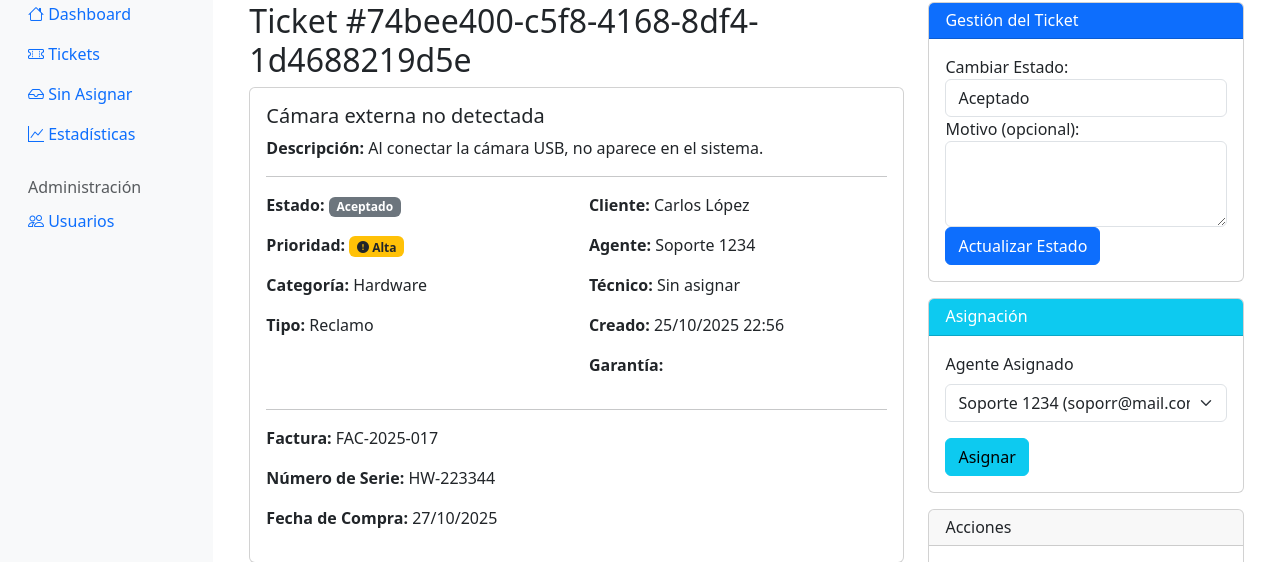
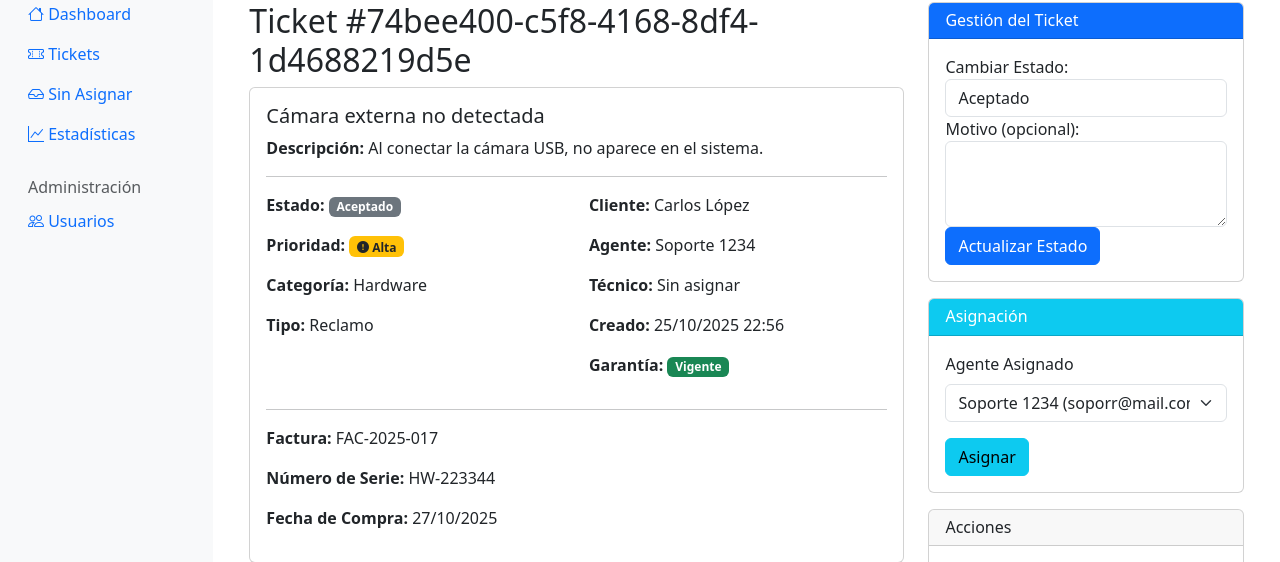
Before and after one commit to MrJose99/Reclamacionapp, a Django app: page /tickets/74bee400-c5f8-4168-8df4-1d4688219d5e/ in a window 1280 px wide. Shown: the part 78-640 px from the top of the page. Run offline with Django 5.2, Linux system fonts and the light colour scheme; the first user in the database is signed in; data comes from the database, SQL or seed files in the repository; some libraries are stand-ins or nearby versions.

Commit message:
fix: se corrgiio badge de garantia

```diff
--- a/templates/tickets/detalle_ticket.html
+++ b/templates/tickets/detalle_ticket.html
@@ -59,9 +59,9 @@
                             <p><strong>Creado:</strong> {{ ticket.created_at|date:"d/m/Y H:i" }}</p>
                             <p><strong>Garantía:</strong>
                                 {% if ticket.garantia_vigente %}
-                                    <span class="badge badge-success">Vigente</span>
+                                    <span class="badge bg-success">Vigente</span>
                                 {% else %}
-                                    <span class="badge badge-danger">Vencida</span>
+                                    <span class="badge bg-danger">Vencida</span>
                                 {% endif %}
                             </p>
                         </div>
```
Also changed, not shown: db.sqlite3, 1 other file.
